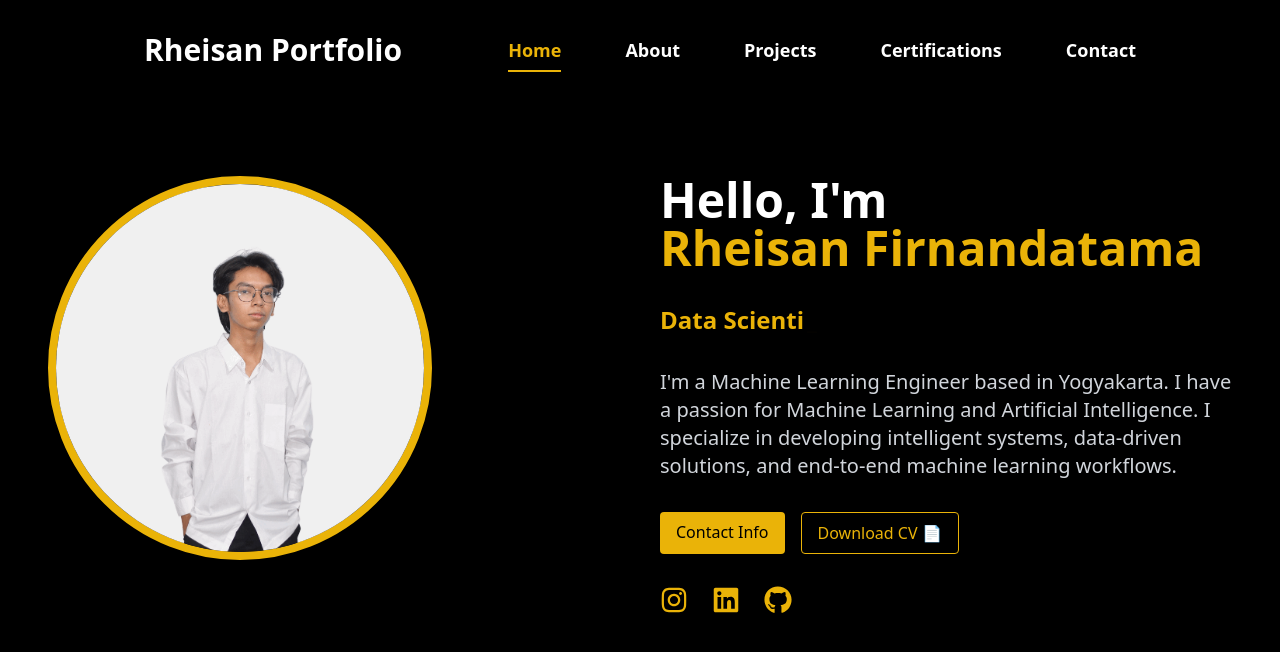
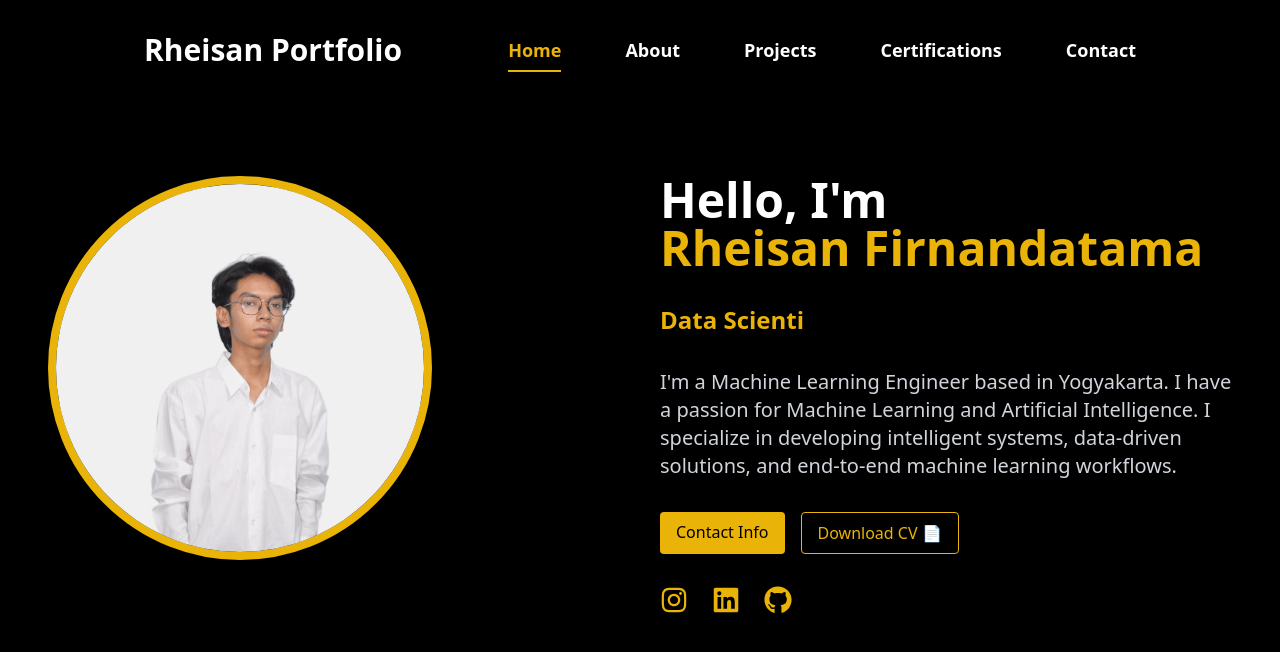
Before and after one commit to rheikun/rhei-portfolio, a React (Vite) app: page / in a window 1280 px wide. Shown: the top 652 px of the page. Built offline with nearby package versions, Linux system fonts and the light colour scheme.

Commit message:
edit(Hero) : photo on home page

```diff
--- a/src/components/Home/Hero.jsx
+++ b/src/components/Home/Hero.jsx
@@ -23,7 +23,7 @@ const Hero = () => {
         <div className="flex justify-center md:justify-start" data-aos="fade-up">
           <div className="w-48 h-48 sm:w-64 sm:h-64 md:w-96 md:h-96 lg:w-112 lg:h-112 flex-shrink-0 mr-4">
             <img
-              src="photo-gif.gif"
+              src="portfolio.gif"
               alt="Profile"
               className="hover:scale-105 transition-transform duration-500 rounded-full object-cover border-8 border-yellow-500 w-full h-full"
             />
```
Also changed, not shown: public/portfolio.gif (added).
